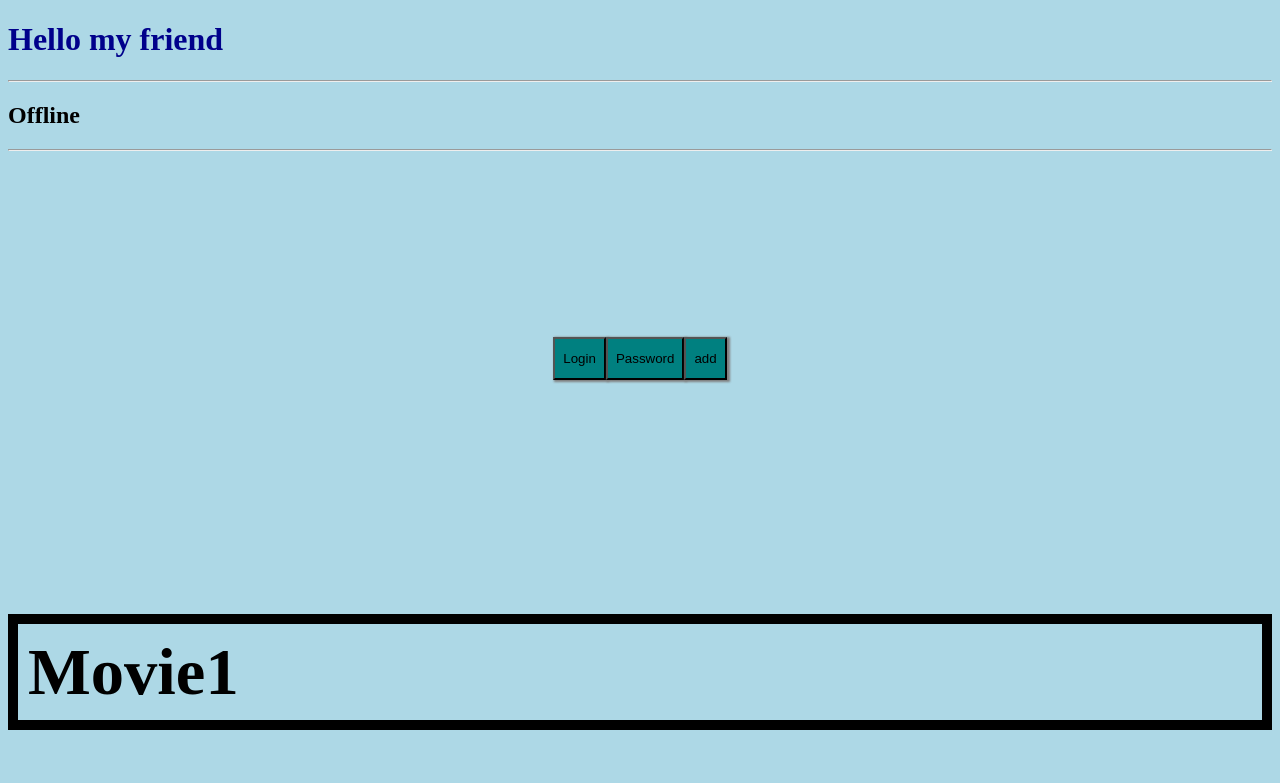
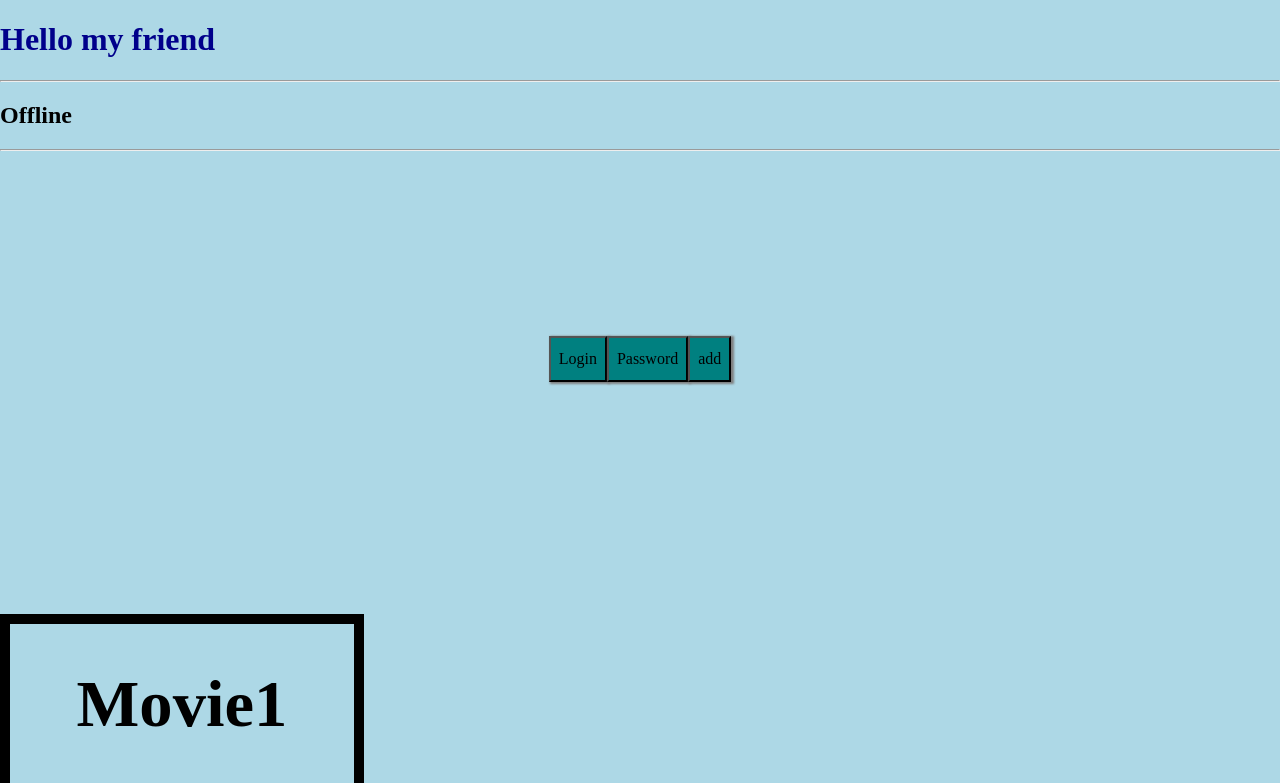
Before and after one commit to irapanch/React-Example, a React (Create React App) app: page / in a window 1280 px wide. Shown: the top 783 px of the page. Built offline with nearby package versions, Linux system fonts and the light colour scheme.

Commit message:
modern-normalize

```diff
--- a/package.json
+++ b/package.json
@@ -7,6 +7,7 @@
     "@testing-library/jest-dom": "^5.17.0",
     "@testing-library/react": "^13.4.0",
     "@testing-library/user-event": "^13.5.0",
+    "modern-normalize": "^2.0.0",
     "prop-types": "^15.8.1",
     "react": "^18.2.0",
     "react-dom": "^18.2.0",
--- a/src/components/Section/Section.styled.js
+++ b/src/components/Section/Section.styled.js
@@ -1,9 +1,10 @@
 import { styled } from "styled-components";
 export const Title = styled.h1`
+  display: inline-block;
   font-size: calc((1vh + 1vw) * 3.2);
   border: 10px solid black;
-  /* padding: calc((1vh + 1vw) * 3.2); */
-  padding: 10px;
+  padding: calc((1vh + 1vw) * 2) calc((1vh + 1vw) * 3.2);
+  /* padding: 10px; */
 `;
 export const StyledList = styled.ul`
   background-color: ${(props) => props.theme.colors.main};
--- a/src/index.js
+++ b/src/index.js
@@ -5,6 +5,7 @@ import App from "./App";
 import { GlobalSyles } from "./styles/GlobalStyles";
 import { ThemeProvider } from "styled-components";
 import { theme } from "./styles/theme";
+import "modern-normalize";
 
 const root = ReactDOM.createRoot(document.getElementById("root"));
 root.render(
```
Also changed, not shown: 1 other file (tests, documents, lock files or other folders).
